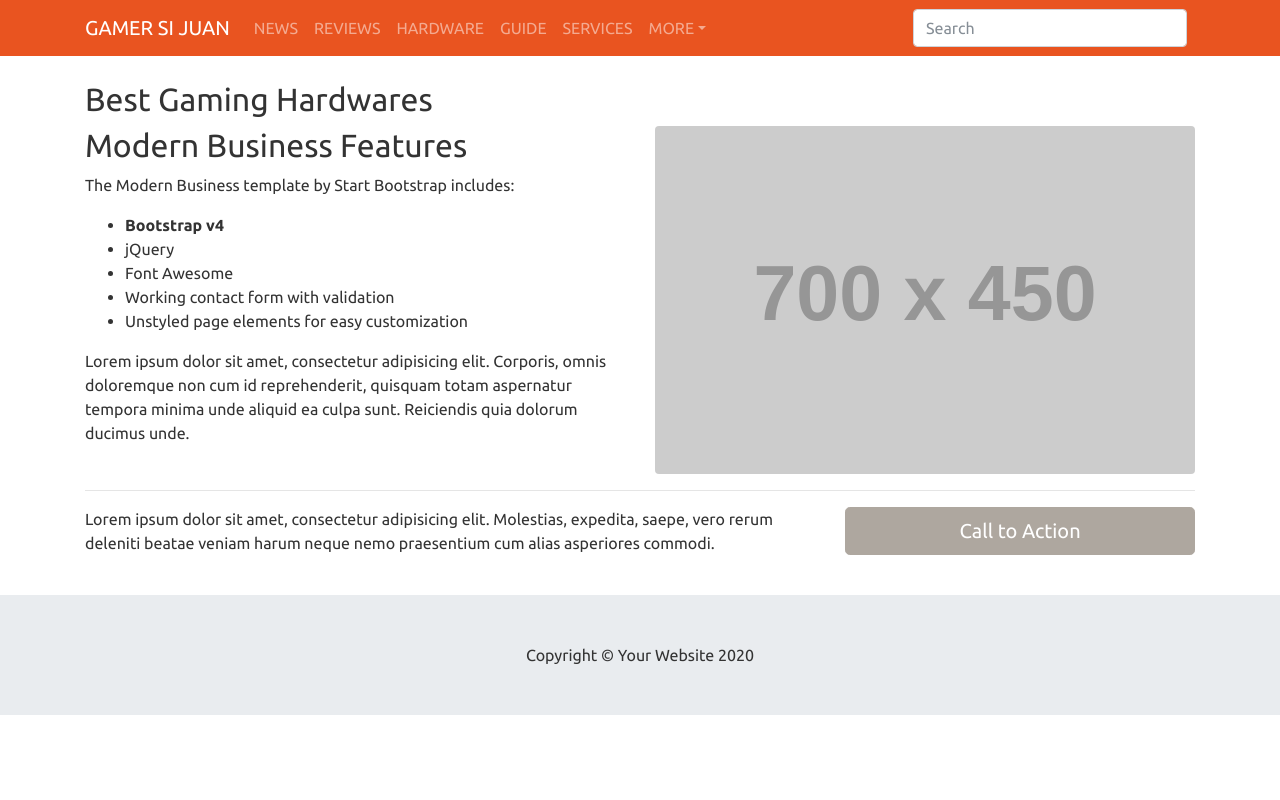
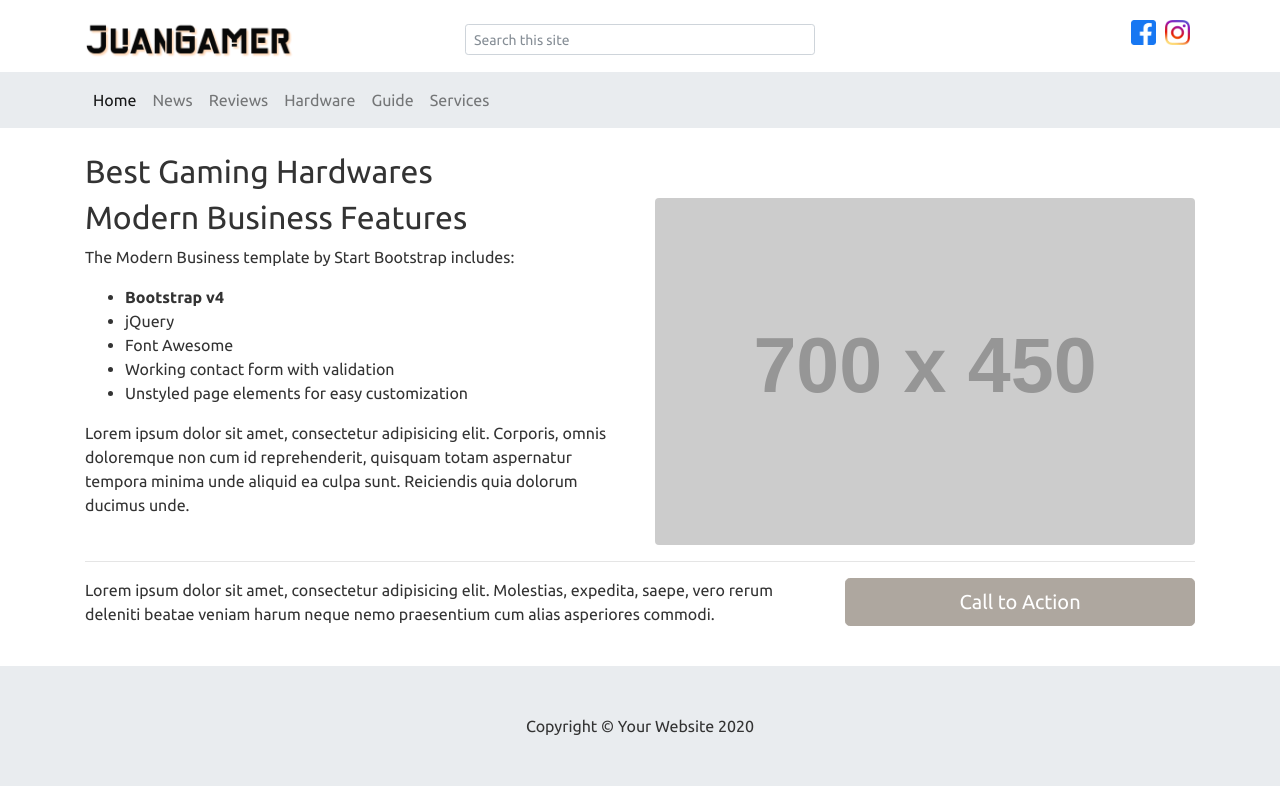
Before and after one commit to philabug/gamersijuan, a Django app: page / in a window 1280 px wide. Run offline with Django 3.2, Linux system fonts and the light colour scheme; grey boxes labelled with a size stand in for pictures from a placeholder-image service; data that the repository does not hold is empty; some libraries are stand-ins or nearby versions.

Commit message:
3rd commit

```diff
--- a/gamersijuan/settings.py
+++ b/gamersijuan/settings.py
@@ -49,6 +49,7 @@ INSTALLED_APPS = [
     'ckeditor',
     'ckeditor_uploader',
     'hitcount',
+    'admin_honeypot',
 
 ]
 
--- a/gamersijuan/urls.py
+++ b/gamersijuan/urls.py
@@ -6,7 +6,8 @@ from django.conf.urls.static import static
 admin.site.site_header = "GAMERSIJUAN.COM"
 
 urlpatterns = [
-    path('admin/', admin.site.urls),
+    path('admin/', include('admin_honeypot.urls', namespace='admin_honeypot')),
+    path('secret/', admin.site.urls),
     path('', include('blog.urls', namespace='blog')),
     path('ckeditor/', include('ckeditor_uploader.urls')),
     path('hitcount/', include(('hitcount.urls', 'hitcount'), namespace='hitcount')),
--- a/requirements.txt
+++ b/requirements.txt
@@ -1,5 +1,8 @@
 Django==2.2
+django-admin-honeypot==1.1.0
 django-ckeditor==5.9.0
+django-etc==1.2.0
+django-hitcount==1.3.3
 django-js-asset==1.2.2
 django-taggit==1.3.0
 django-widget-tweaks==1.4.8
--- a/static/css/modern-business.css
+++ b/static/css/modern-business.css
@@ -3,9 +3,9 @@
  * Copyright 2013-2020 Start Bootstrap
  * Licensed under MIT (https://github.com/StartBootstrap/startbootstrap-logomodern-business-nav/blob/master/LICENSE)
  */
-body {
+/* body {
   padding-top: 56px;
-}
+} */
 
 .carousel-item {
   height: 65vh;
@@ -21,9 +21,38 @@ body {
   margin-bottom: 30px;
 }
 
+.social-icons {
+  text-align: center;
+  }
+.social-icons li {
+  display:inline-block;
+  list-style-type:none;
+  -webkit-user-select:none;
+  -moz-user-select:none;
+  }
+.social-icons li a {
+  border-bottom: none;
+  }
+.social-icons li img {
+  width:25px;
+  height:25px;
+  margin-right: 5px;
+}
+
+
+.logo {
+  max-width:60%;
+  height:auto;
+}
+
 @media screen and (max-width: 600px) {
   p img{
       width: 100% !important;
       height: 50% !important;
   }
+  .logo {
+    max-width:100%;
+    height:auto;
+  }
+
 }
--- a/templates/base.html
+++ b/templates/base.html
@@ -22,46 +22,56 @@
 
   <body>
 
-    <!-- Navigation -->
-    <nav class="navbar navbar-expand-lg navbar-dark bg-primary fixed-top">
+    <header class="pt-3">
       <div class="container">
-          <a class="navbar-brand" href="{% url 'blog:home' %}">GAMER SI JUAN</a>
-          <button class="navbar-toggler" type="button" data-toggle="collapse" data-target="#navbarColor01" aria-controls="navbarColor01" aria-expanded="false" aria-label="Toggle navigation">
+        <div class="row flex-nowrap justify-content-between align-items-center mb-2">
+          <div class="col-4">
+            <a href="{% url 'blog:home' %}"><img class="logo" src="{% static 'img/logo/logo_juan_gamer_black.png' %}"/></a>
+          </div>
+          <div class="col-4 text-center">
+            <form class="mb-0">
+              <input class="form-control form-control-sm" type="text" placeholder="Search this site">
+            </form>
+          </div>
+          <div class="col-4 d-flex justify-content-end align-items-center">
+           <ul class="social-icons">
+              <li><a href="http://www.facebook.com"><img src="{% static 'img/social/facebook.png' %}"/></a></li>
+              <li><a href="http://www.instagra.com"><img src="{% static 'img/social/instagram.png' %}" /></a></li>
+          </ul>
+
+          </div>
+        </div>
+
+      </div>
+    </header>
+
+    <nav class="navbar navbar-expand-lg navbar-light sticky-top bg-light">
+      <div class="container">
+        <button class="navbar-toggler" type="button" data-toggle="collapse" data-target="#main_nav">
           <span class="navbar-toggler-icon"></span>
         </button>
-
-          <div class="collapse navbar-collapse" id="navbarColor01">
-            <ul class="navbar-nav mr-auto">
+        <div class="collapse navbar-collapse" id="main_nav">
+        <ul class="navbar-nav">
+          <li class="nav-item active"> <a class="nav-link" href="{% url 'blog:home' %}">Home </a> </li>
           <li class="nav-item">
-                <a class="nav-link" href="{% url 'blog:news' %}">NEWS</a>
+            <a class="nav-link" href="{% url 'blog:news' %}">News</a>
           </li>
           <li class="nav-item">
-                <a class="nav-link" href="{% url 'blog:reviews' %}">REVIEWS</a>
+            <a class="nav-link" href="{% url 'blog:reviews' %}">Reviews</a>
           </li>
           <li class="nav-item">
-                <a class="nav-link" href="{% url 'blog:hardware' %}">HARDWARE</a>
+            <a class="nav-link" href="{% url 'blog:hardware' %}">Hardware</a>
           </li>
           <li class="nav-item">
-                <a class="nav-link" href="#">GUIDE</a>
+            <a class="nav-link" href="#">Guide</a>
           </li>
           <li class="nav-item">
-                <a class="nav-link" href="#">SERVICES</a>
-              </li>
-              <li class="nav-item dropdown">
-                <a class="nav-link dropdown-toggle" data-toggle="dropdown" href="#" role="button" aria-haspopup="true" aria-expanded="false">MORE</a>
-                <div class="dropdown-menu">
-                  <a class="dropdown-item" href="#">Privacy Policy</a>
-                  <a class="dropdown-item" href="#">Terms and Conditions</a>
-                  <a class="dropdown-item" href="#">About Us</a>
-                  <a class="dropdown-item" href="#">Cookie Policy</a>
-                </div>
+            <a class="nav-link" href="#">Services</a>
           </li>
         </ul>
-            <form class="form-inline my-2 my-lg-0">
-              <input class="form-control mr-sm-2" type="text" placeholder="Search">
-            </form>
-          </div>
-        </div>
+
+        </div> <!-- navbar-collapse.// -->
+      </div><!-- container //  -->
     </nav>
 
     <!-- Page Content -->
@@ -82,6 +92,22 @@
     <script src="{% static 'vendor/jquery/jquery.min.js' %}"></script>
     <script src="{% static 'vendor/bootstrap/js/bootstrap.bundle.min.js' %}"></script>
 
+    <script>
+        ///////////////// fixed menu on scroll for desktop
+        if ($(window).width() > 992) {
+          $(window).scroll(function(){
+            if ($(this).scrollTop() > 40) {
+                $('#navbar_top').addClass("fixed-top");
+                // add padding top to show content behind navbar
+                $('body').css('padding-top', $('.navbar').outerHeight() + 'px');
+              }else{
+                $('#navbar_top').removeClass("fixed-top");
+                // remove padding top from body
+                $('body').css('padding-top', '0');
+              }
+          });
+        } //end if
+    </script>
 
 
 
```
Also changed, not shown: static/img/logo/logo_juan_gamer_black.png (added), static/img/logo/logo_juan_gamer_gray.png (added), static/img/logo/logo_juan_gamer_white.png (added), static/img/social/facebook.png (added), static/img/social/instagram.png (added), static/img/social/youtube.png (added), static/js/main.js (added). Lines whose indentation alone changed are shown as unchanged.
